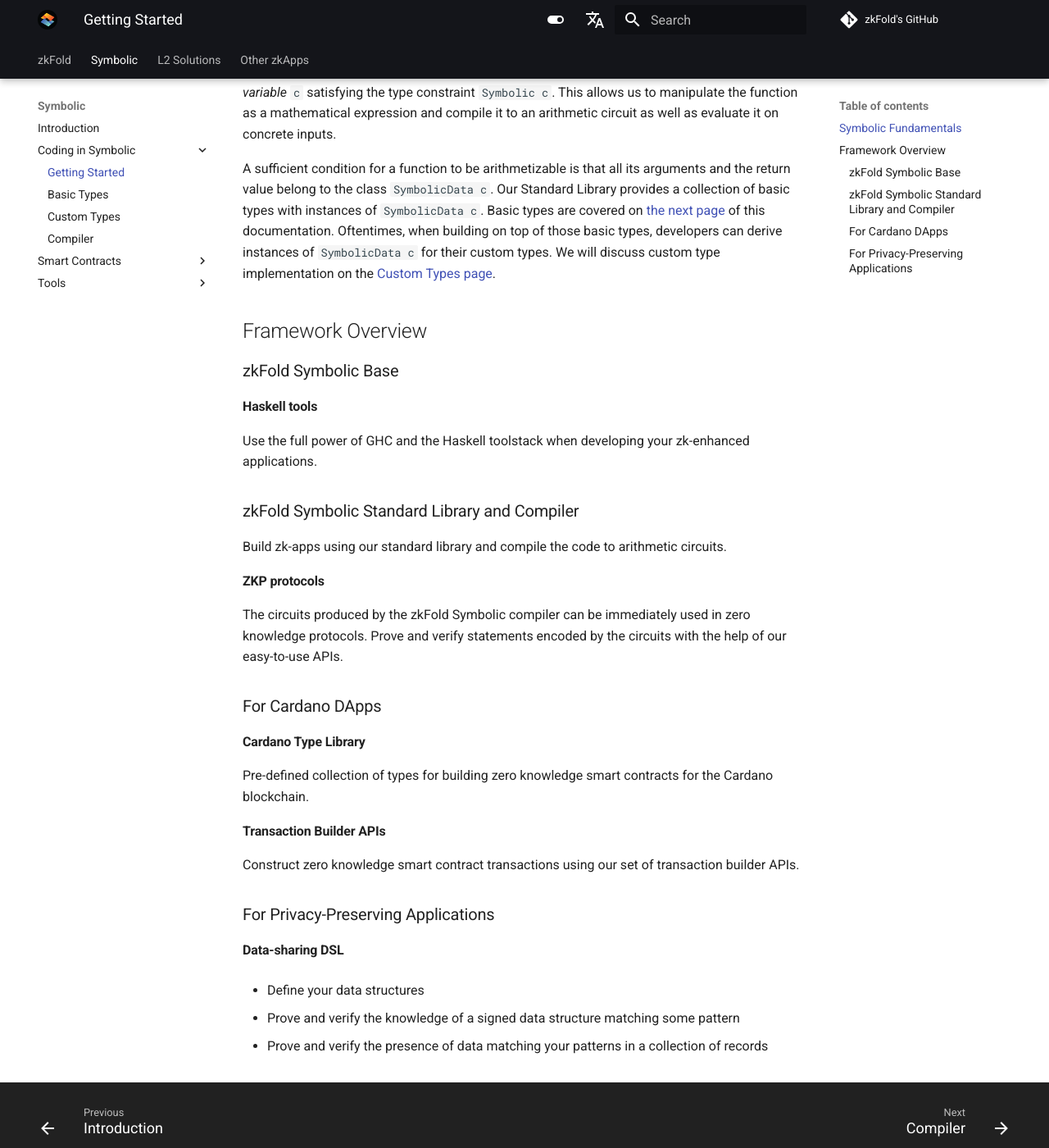
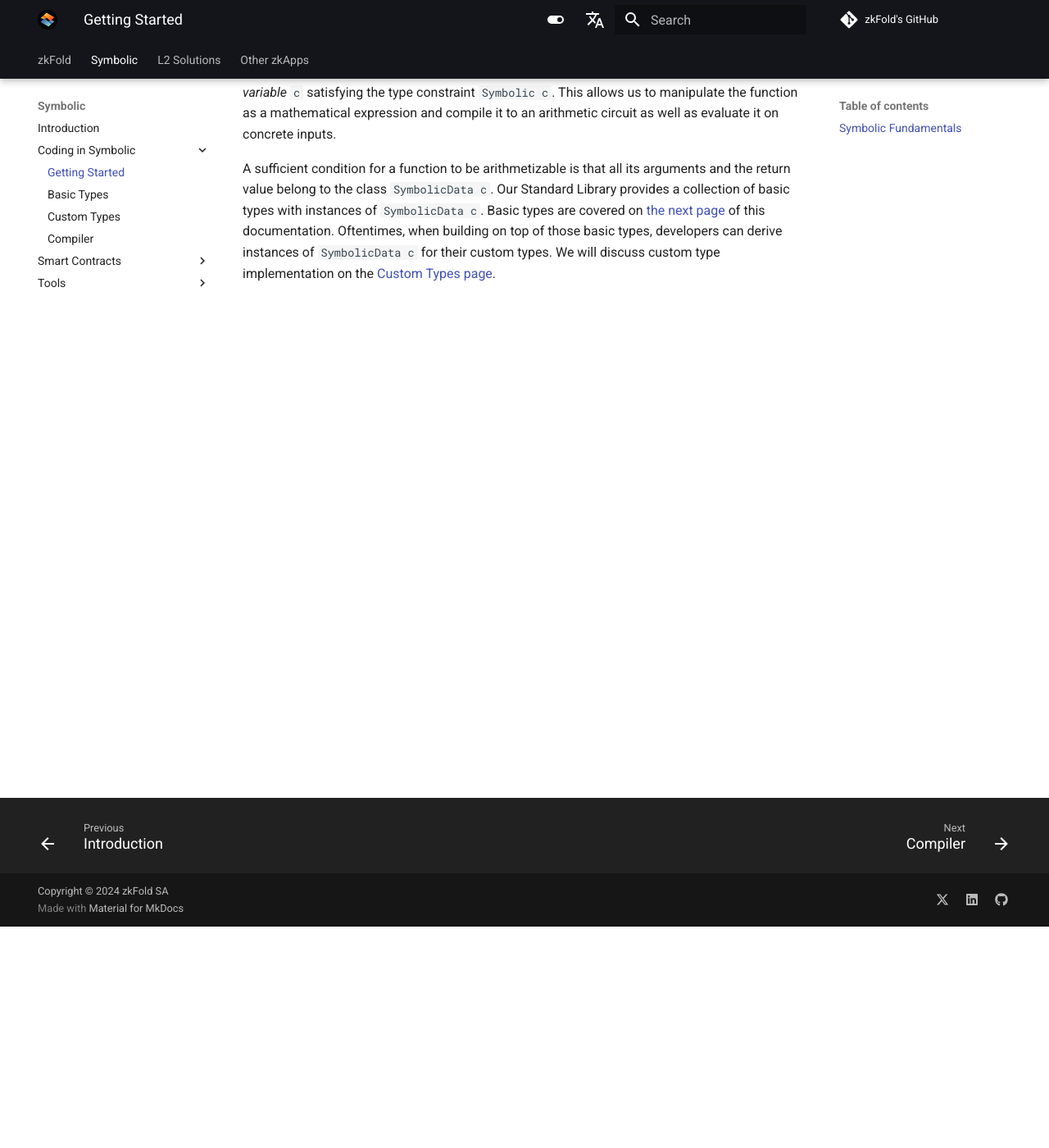
Before and after one commit to zkFold/user-docs, an MkDocs documentation site: the page built from docs/symbolic/coding/getting-started.md, in a window 1280 px wide and 1400 px high, scrolled down 270 px. Shown: the whole window at 82% size. Built offline with MkDocs 1.6.1 and Material for MkDocs 9.7.7, drawn with Linux system fonts in a browser that asks for light colours; comment, search, counter and statistics services are not loaded.

Commit message:
Comment out "Framework Overview" subsection

```diff
--- a/docs/symbolic/coding/getting-started.md
+++ b/docs/symbolic/coding/getting-started.md
@@ -6,11 +6,11 @@
 
 A sufficient condition for a function to be arithmetizable is that all its arguments and the return value belong to the class `SymbolicData c`. Our Standard Library provides a collection of basic types with instances of `SymbolicData c`. Basic types are covered on [the next page](basic-types.md) of this documentation. Oftentimes, when building on top of those basic types, developers can derive instances of `SymbolicData c` for their custom types. We will discuss custom type implementation on the [Custom Types page](custom-types.md).
 
-## Framework Overview
+<!-- ## Framework Overview
 
 ### zkFold Symbolic Base
 #### Haskell tools
-Use the full power of GHC and the Haskell toolstack when developing your zk-enhanced applications.
+Use the full power of GHC and the Haskell toolstack when developing your zero knowledge applications.
 
 ### zkFold Symbolic Standard Library and Compiler
 Build zk-apps using our standard library and compile the code to arithmetic circuits.
@@ -31,4 +31,4 @@
 
 - Prove and verify the knowledge of a signed data structure matching some pattern
 
-- Prove and verify the presence of data matching your patterns in a collection of records
+- Prove and verify the presence of data matching your patterns in a collection of records -->
```
